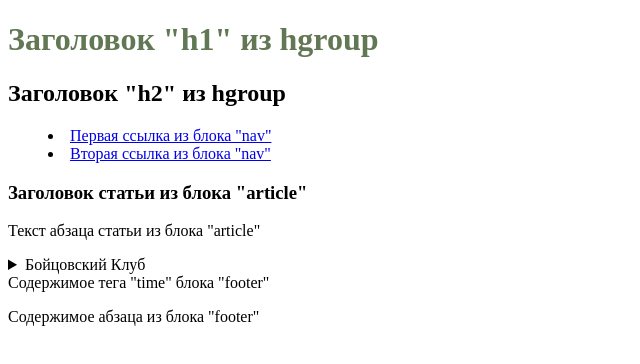
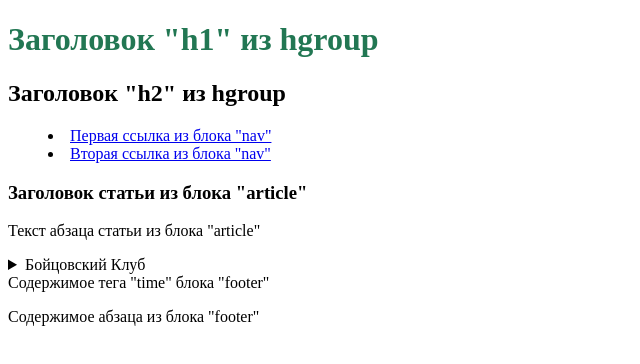
Before and after one commit to bobrikko/bobriko, a plain HTML site: page index.html in a window 1280 px wide. Shown: the whole page, without its empty margins (0-640 px from the left). Drawn offline with Linux system fonts and the light colour scheme.

Commit message:
Update index.html

```diff
--- a/index.html
+++ b/index.html
@@ -7,7 +7,7 @@
       </title>
       <style>
          h1 {
-            color: #627753;
+            color: #227753;
          }
       </style>
    </head>
```
